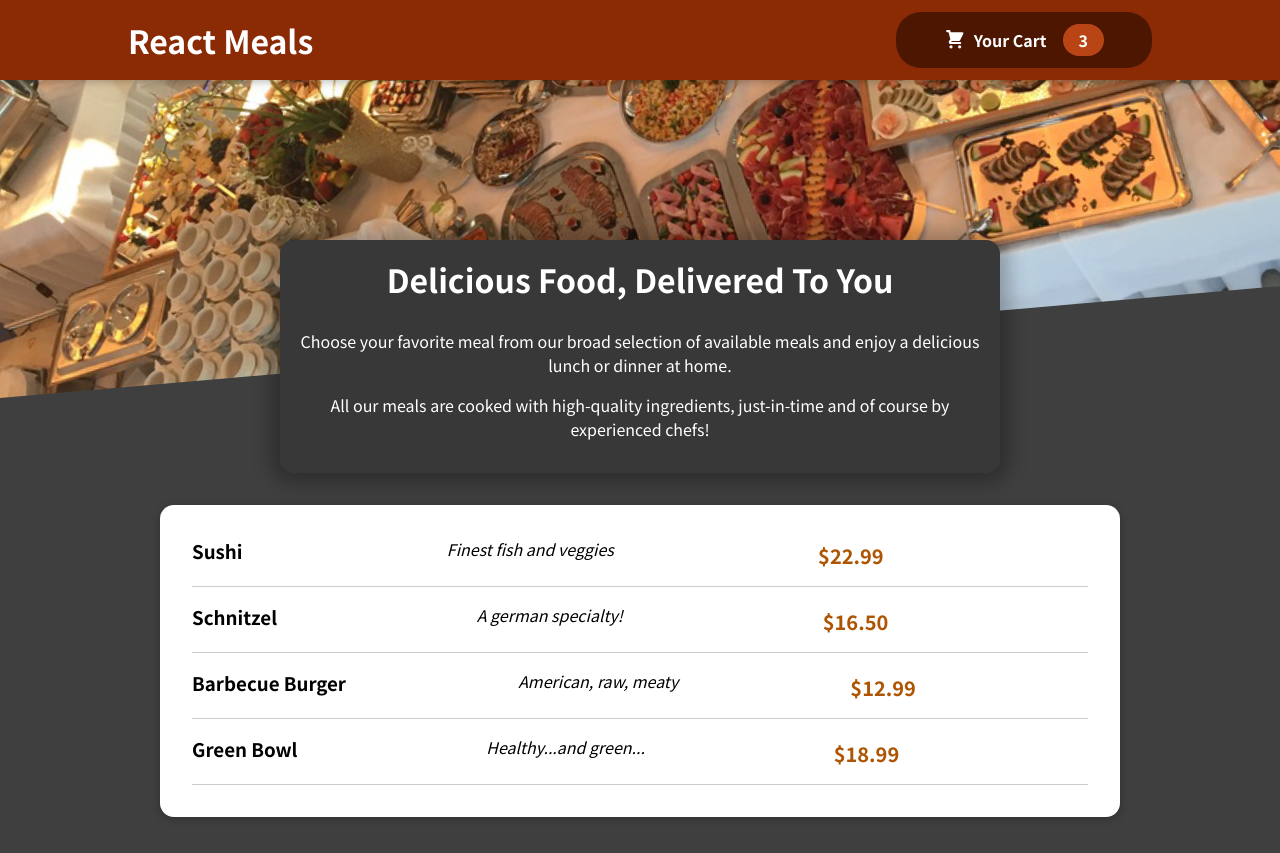
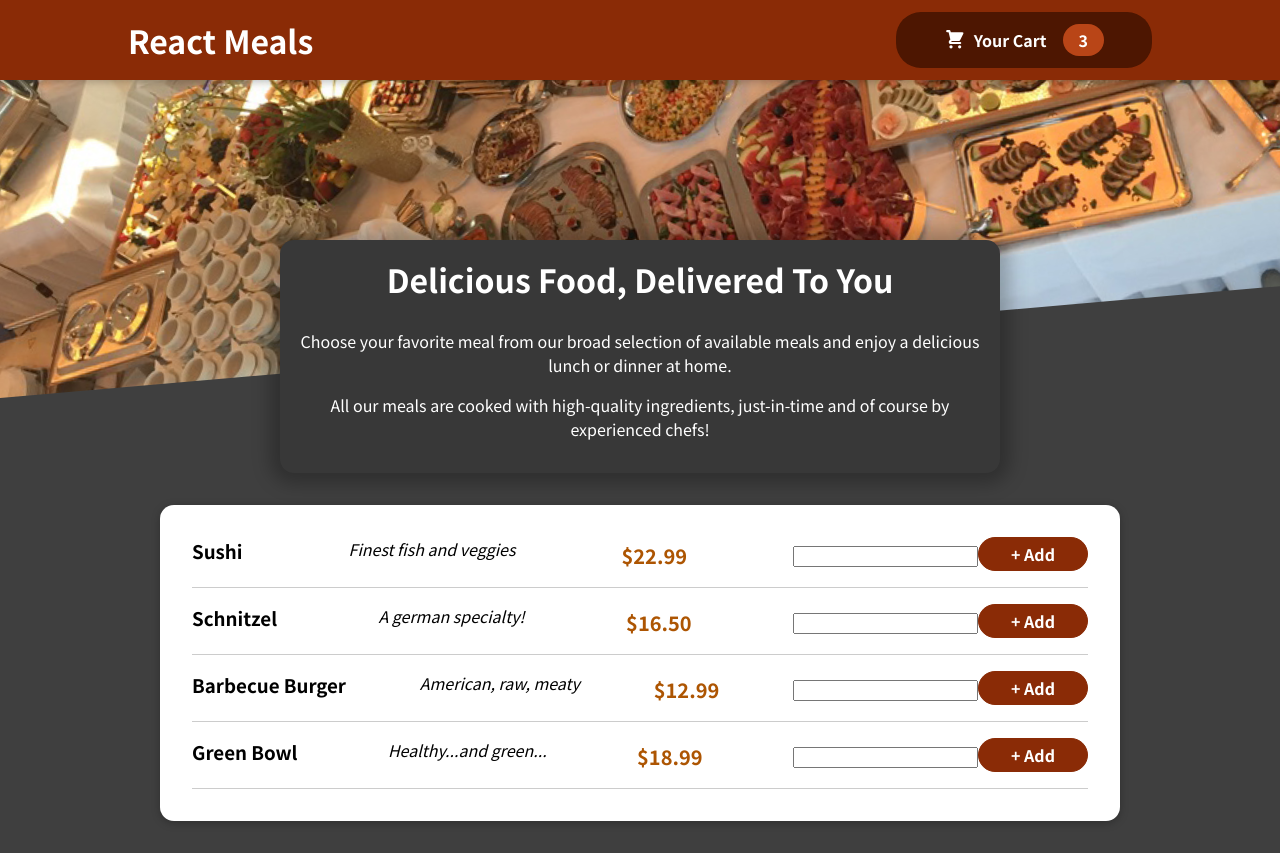
Before and after one commit to Amr-mohsen64/Food_Order_React_App, a React (Create React App) app: page / in a window 1280 px wide. Built offline with nearby package versions, Linux system fonts and the light colour scheme.

Commit message:
ADD MealItemForm  Component

```diff
--- a/src/components/Meals/MealItem/MealItem.js
+++ b/src/components/Meals/MealItem/MealItem.js
@@ -1,5 +1,6 @@
 import React from 'react'
 import classes from "./MealItem.module.css"
+import MealItemForm from './MealItemForm'
 
 
 const MealItem = props => {
@@ -11,7 +12,7 @@
             <div className={classes.description}>{props.description}</div>
             <div className={classes.price}>{price}</div>
             <div>
-
+                <MealItemForm />
             </div>
 
         </li>
--- a/src/components/Meals/MealItem/MealItemForm.js
+++ b/src/components/Meals/MealItem/MealItemForm.js
@@ -0,0 +1,13 @@
+import React from 'react'
+import classes from './MealItemForm.module.css'
+
+const MealItemForm = props => {
+    return (
+        <form className={classes.form}>
+            <input />
+            <button>+ Add</button>
+        </form>
+    )
+}
+
+export default MealItemForm
--- /dev/null
+++ b/src/components/Meals/MealItem/MealItemForm.module.css
@@ -0,0 +1,20 @@
+.form {
+    text-align: right;
+}
+
+.form button {
+    font: inherit;
+    cursor: pointer;
+    background-color: #8a2b06;
+    border: 1px solid #8a2b06;
+    color: white;
+    padding: 0.25rem 2rem;
+    border-radius: 20px;
+    font-weight: bold;
+}
+
+.form button:hover,
+.form button:active {
+    background-color: #641e03;
+    border-color: #641e03;
+}
```
Also changed, not shown: src/components/UI/Input/Input.js (added, +10 -0 lines), 1 other file (tests, documents, lock files or other folders).
